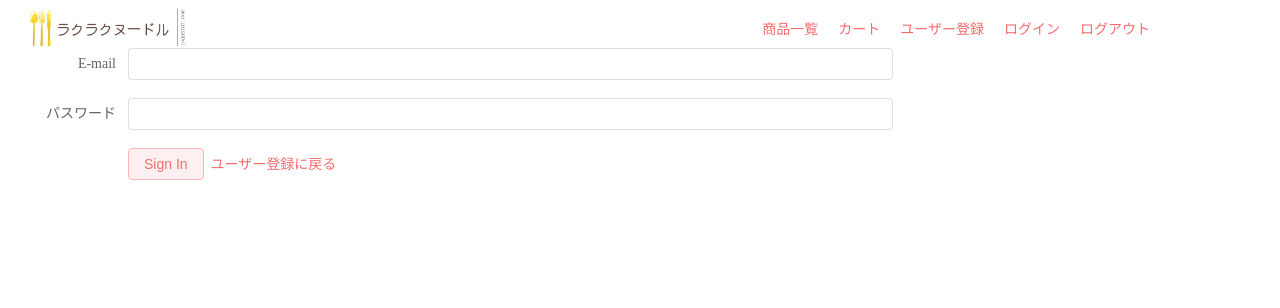
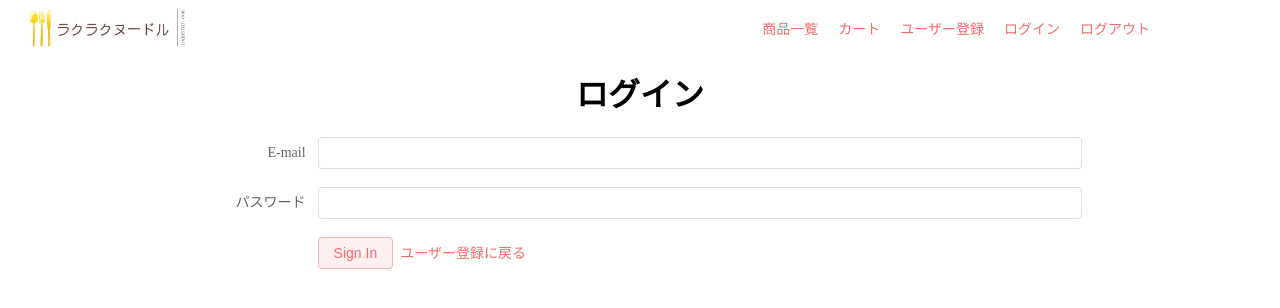
Before and after one commit to Mmy26/vue3-ecsite, a Vue app: page /login in a window 1280 px wide. Shown: the top 308 px of the page. Built offline with nearby package versions, Linux system fonts and the light colour scheme.

Commit message:
ログイン画面の位置どりok

```diff
--- a/src/views/Login.vue
+++ b/src/views/Login.vue
@@ -94,6 +94,9 @@ const loginUser = async (): Promise<void> => {
 </script>
 
 <template>
+  <h1 class="title">ログイン</h1>
+  <el-row :gutter="20">
+    <el-col :span="24" class="center">
       <el-form label-width="120px" class="loginUser-area">
         <el-form-item label="E-mail">
           <el-input type="email" v-model="email" />
@@ -108,13 +111,16 @@ const loginUser = async (): Promise<void> => {
           </span>
         </el-form-item>
         <el-form-item>
-      <el-button plain type="danger" v-on:click="loginUser">Sign In</el-button
+          <el-button plain type="danger" v-on:click="loginUser"
+            >Sign In</el-button
           >&nbsp;&nbsp;
           <RouterLink to="/registerUser" class="link"
             ><el-link type="danger">ユーザー登録に戻る</el-link></RouterLink
           >
         </el-form-item>
       </el-form>
+    </el-col>
+  </el-row>
 </template>
 
 <style scoped>
@@ -127,4 +133,12 @@ const loginUser = async (): Promise<void> => {
 .link {
   text-decoration: none;
 }
+.center {
+  display: flex;
+  justify-content: center;
+  align-items: center;
+}
+.title {
+  text-align: center;
+}
 </style>
```
Lines whose indentation alone changed are shown as unchanged.
